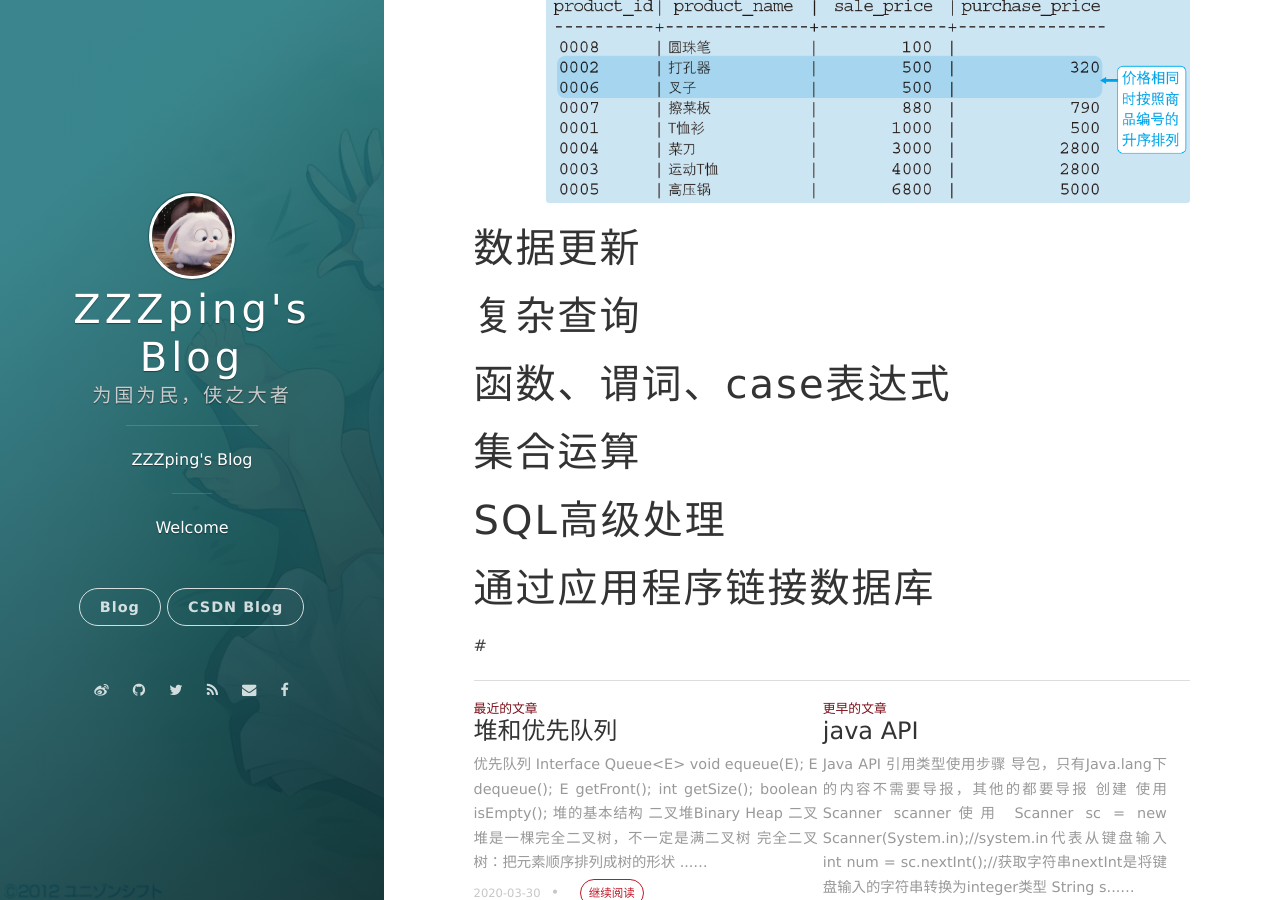
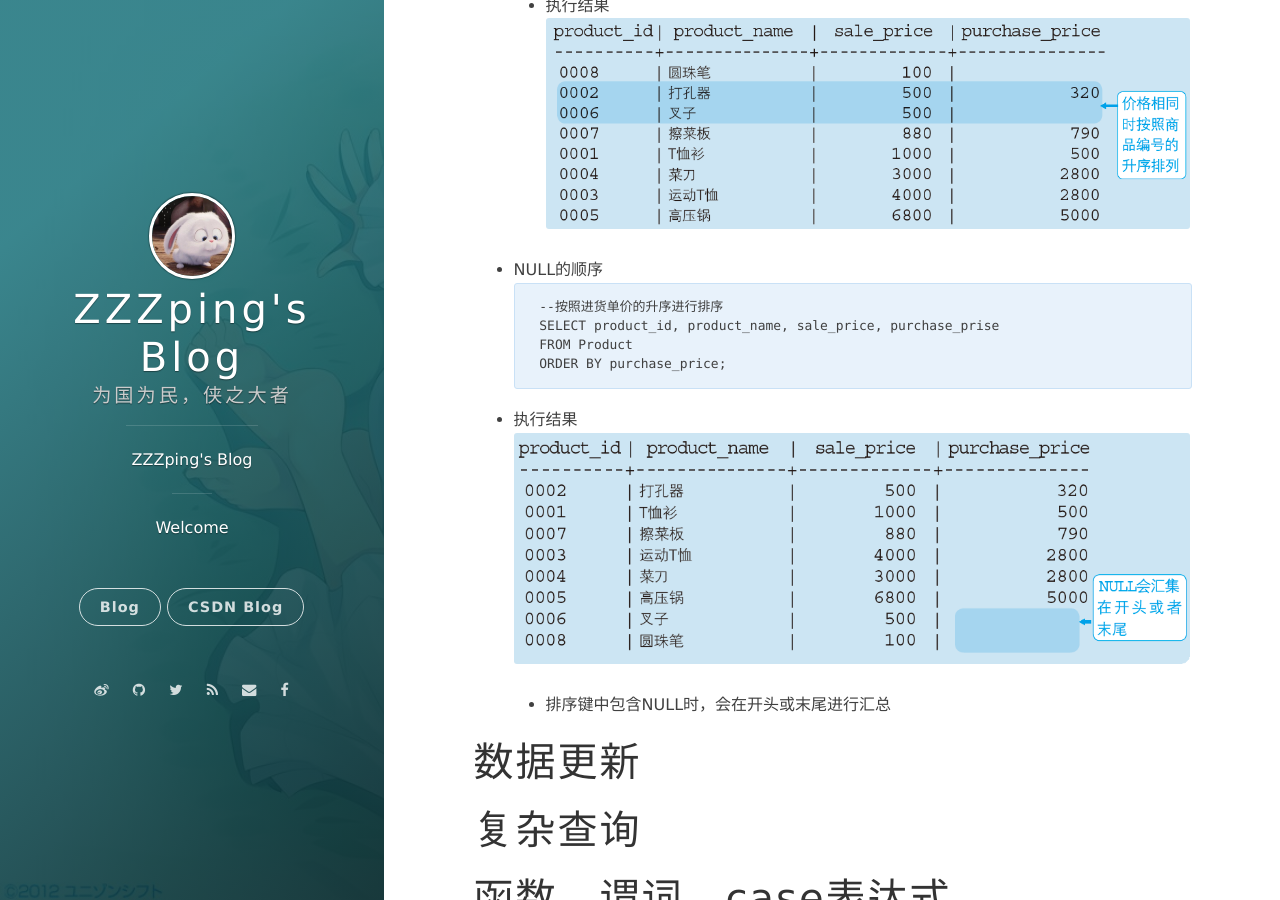
Before and after one commit to ZZZping/ZZZping.github.io, a Jekyll site: the page built from _posts/2020-03-30-SQL笔记.md, in a window 1280 px wide and 900 px high, scrolled down 4494 px. Built offline with Jekyll 4.4.1, drawn with Linux system fonts in a browser that asks for light colours; nearby versions of some CDN libraries; comment, search, counter and statistics services are not loaded.

Commit message:
ORDER_BY_NULL

````diff
--- a/_posts/2020-03-30-SQL笔记.md
+++ b/_posts/2020-03-30-SQL笔记.md
@@ -153,7 +153,7 @@ date: 2020-03-30 08:28:24.000000000 +09:00
       ORDER BY sale_price DESC;
    ```
    + 执行结果
-   ![avatar](/assets/images/ORDER_BY_DESC.png)
+   ![avatar](/assets/images/ORDER_BY_DESC.png)<br>
    + 使用升序排序时在ORDER BY末尾应该添加ASC关键字，但默认排序为升序
    + 指定多个排序键
       +
@@ -164,7 +164,17 @@ date: 2020-03-30 08:28:24.000000000 +09:00
          ORDER BY sale_price, product_id;
       ```
       + 执行结果
-      ![avatar](/assets/images/ORDER_BY_MANY.png)
+      ![avatar](/assets/images/ORDER_BY_MANY.png)<br>
+   + NULL的顺序
+   ```
+      --按照进货单价的升序进行排序
+      SELECT product_id, product_name, sale_price, purchase_prise
+      FROM Product
+      ORDER BY purchase_price;
+   ```
+   + 执行结果
+   ![avatar](/assets/images/ORDER_BY_NULL.png)<br>
+      + 排序键中包含NULL时，会在开头或末尾进行汇总
 
 # 数据更新
 
````
